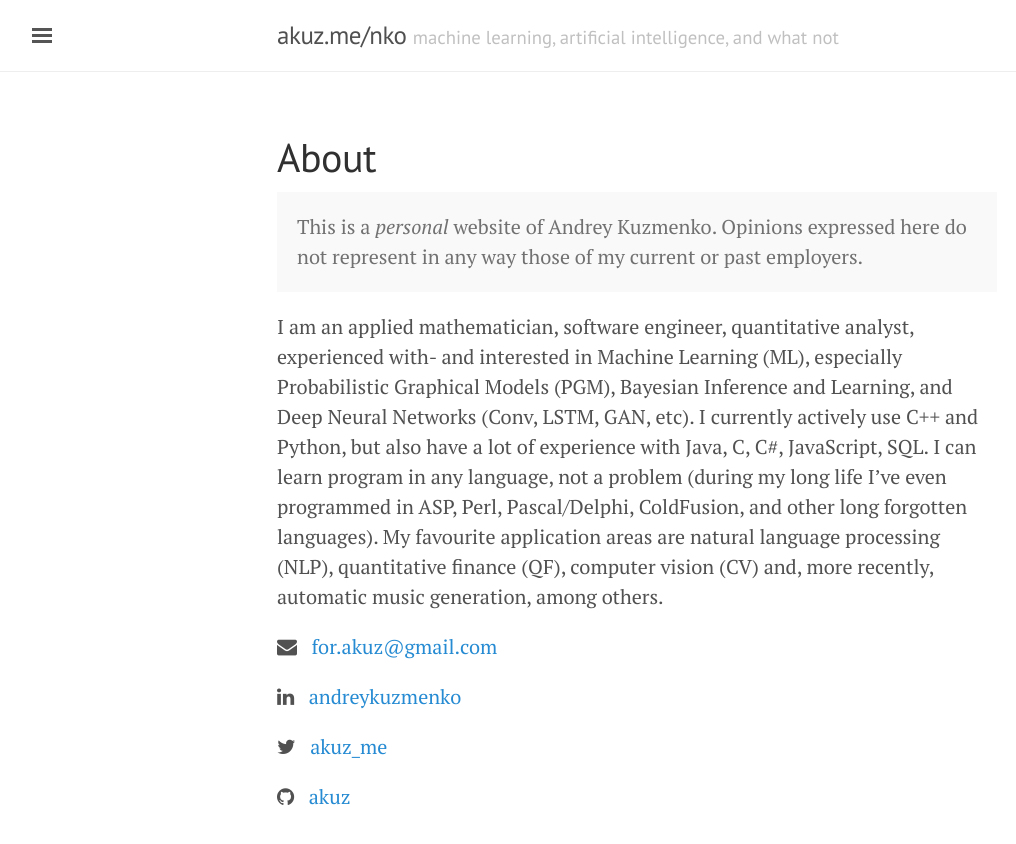
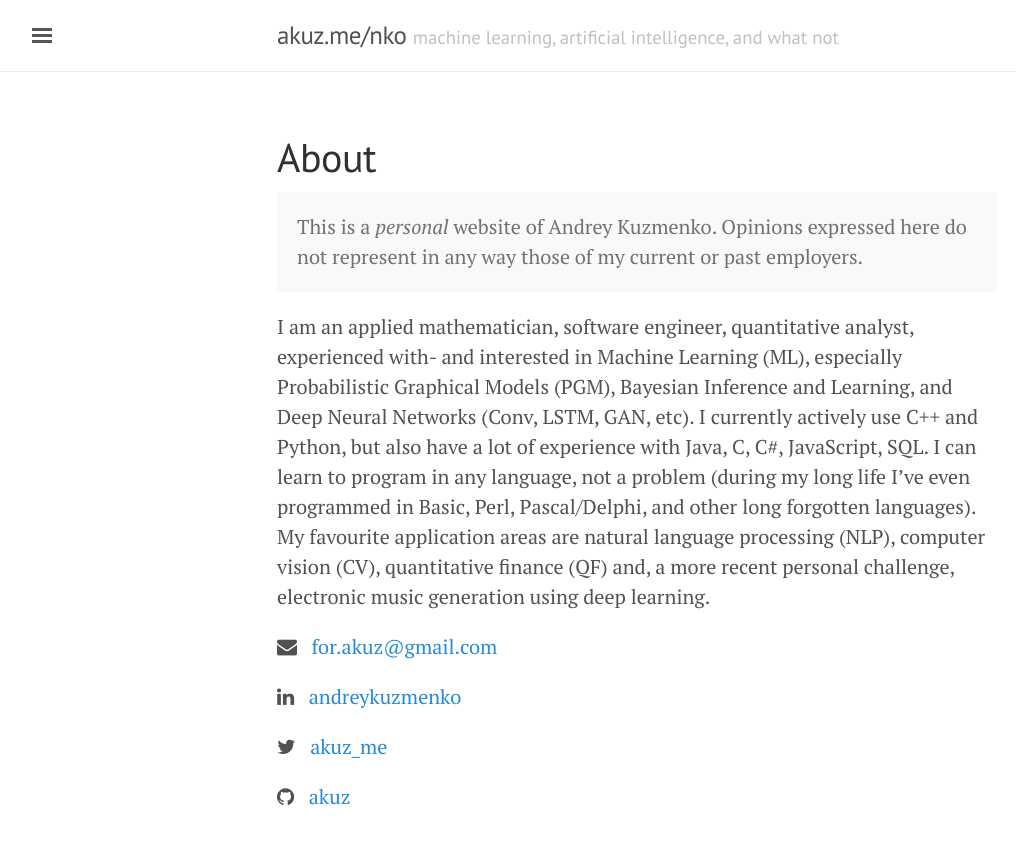
Before and after one commit to akuz/akuz.me, a Jekyll site: the page built from nko.md, in a window 1280 px wide. Shown: the top 844 px of the page, without its empty margins (3-1019 px from the left). Built offline with Jekyll 4.4.1, drawn with Linux system fonts in a browser that asks for light colours.

Commit message:
Fixe of the about page.

```diff
--- a/_config.yml
+++ b/_config.yml
@@ -11,12 +11,9 @@ tagline:             "machine learning, artificial intelligence, and what not"
 description:         "Another machine learning hacker's homepage &nbsp;<i class='fa fa-cube'></i>"
 url:                 http://akuz.me
 baseurl:             ""
-paginate:            50
+paginate:            10
 
 # About/contact
 author:
   name:              Andrey Kuzmenko
   email:             for.akuz@gmail.com
-
-# Custom vars
-version:             1.0.0
--- a/nko.md
+++ b/nko.md
@@ -8,7 +8,7 @@ date: 2003-01-01
 This is a <em>personal</em> website of Andrey Kuzmenko. Opinions expressed here do not represent in any way those of my current or past employers.
 </p>
 
-I am an applied mathematician, software engineer, quantitative analyst, experienced with- and interested in Machine Learning (ML), especially Probabilistic Graphical Models (PGM), Bayesian Inference and Learning, and Deep Neural Networks (Conv, LSTM, GAN, etc). I currently actively use C++ and Python, but also have a lot of experience with Java, C, C#, JavaScript, SQL. I can learn program in any language, not a problem (during my long life I've even programmed in ASP, Perl, Pascal/Delphi, ColdFusion, and other long forgotten languages). My favourite application areas are natural language processing (NLP), quantitative finance (QF), computer vision (CV) and, more recently, automatic music generation, among others.
+I am an applied mathematician, software engineer, quantitative analyst, experienced with- and interested in Machine Learning (ML), especially Probabilistic Graphical Models (PGM), Bayesian Inference and Learning, and Deep Neural Networks (Conv, LSTM, GAN, etc). I currently actively use C++ and Python, but also have a lot of experience with Java, C, C#, JavaScript, SQL. I can learn to program in any language, not a problem (during my long life I've even programmed in Basic, Perl, Pascal/Delphi, and other long forgotten languages). My favourite application areas are natural language processing (NLP), computer vision (CV), quantitative finance (QF) and, a more recent personal challenge, electronic music generation using deep learning.
 
 <i class="fa fa-envelope"></i> &nbsp; <a href="mailto:{{ site.author.email }}">{{ site.author.email }}</a>
 
```
